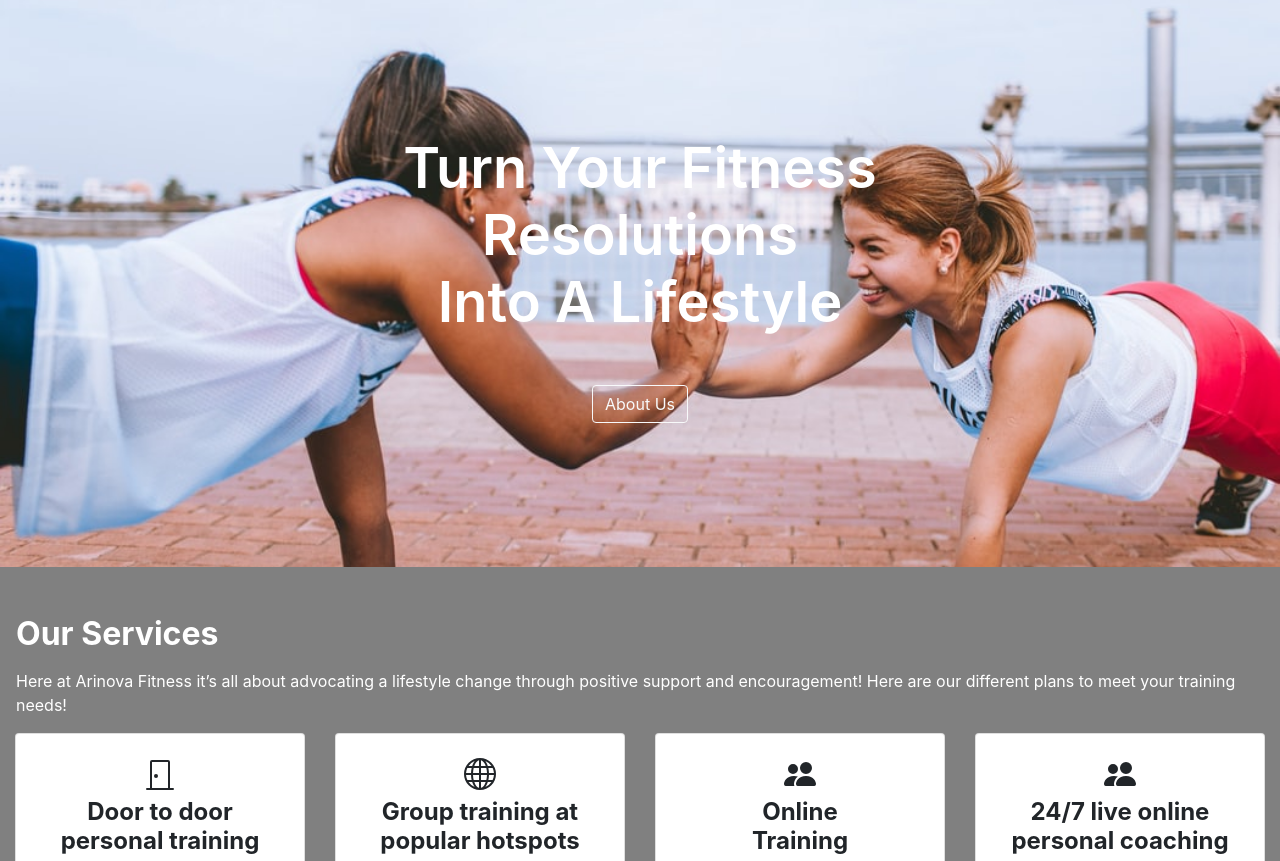
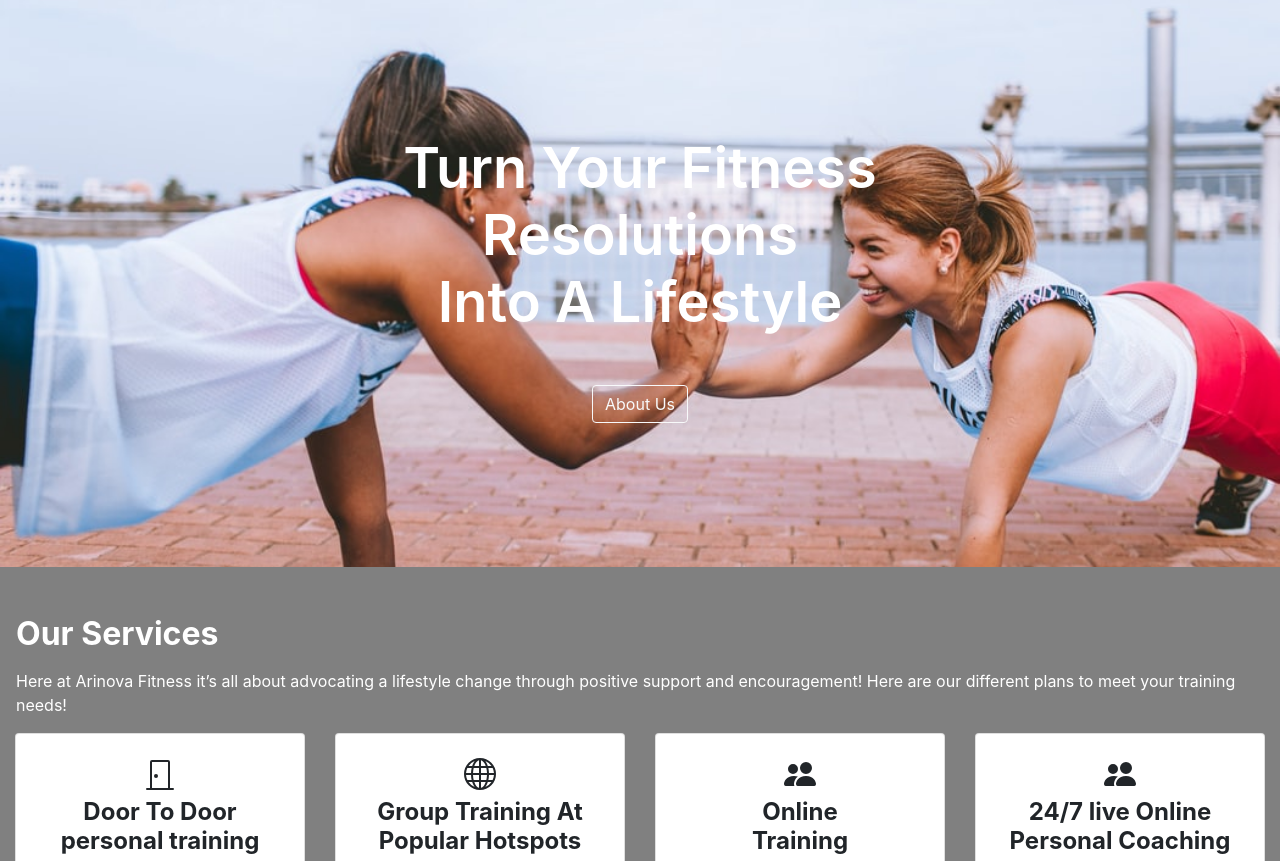
Before and after one commit to ThomasTheMedic/ArinovaFitness, a plain HTML site: page index.html in a window 1280 px wide. Shown: the part 77-938 px from the top of the page. Drawn offline with nearby package versions, Linux system fonts and the light colour scheme.

Commit message:
Update index.html

```diff
--- a/index.html
+++ b/index.html
@@ -82,7 +82,7 @@
                                 <path fill-rule="evenodd" d="M1 15.5a.5.5 0 0 1 .5-.5h13a.5.5 0 0 1 0 1h-13a.5.5 0 0 1-.5-.5z"></path>
                             </svg>
                         </div>
-                        <h4 class="font-weight-bold pt-2">Door to door personal training</h4>
+                        <h4 class="font-weight-bold pt-2">Door To Door personal training</h4>
                         <p class="py-4">
                             Looking to get the best shape of your lives? Engage a personal trainer with us to provide personalised training for you. What’s more? It’s at the very convenience of your doorstep!
                         </p>
@@ -96,7 +96,7 @@
                                 <path fill-rule="evenodd" d="M1.018 7.5h2.49c.03-.877.138-1.718.312-2.5H1.674a6.958 6.958 0 0 0-.656 2.5zM2.255 4H4.09a9.266 9.266 0 0 1 .64-1.539 6.7 6.7 0 0 1 .597-.933A7.024 7.024 0 0 0 2.255 4zM8 0a8 8 0 1 0 0 16A8 8 0 0 0 8 0zm-.5 1.077c-.67.204-1.335.82-1.887 1.855-.173.324-.33.682-.468 1.068H7.5V1.077zM7.5 5H4.847a12.5 12.5 0 0 0-.338 2.5H7.5V5zm1 2.5V5h2.653c.187.765.306 1.608.338 2.5H8.5zm-1 1H4.51a12.5 12.5 0 0 0 .337 2.5H7.5V8.5zm1 2.5V8.5h2.99a12.495 12.495 0 0 1-.337 2.5H8.5zm-1 1H5.145c.138.386.295.744.468 1.068.552 1.035 1.218 1.65 1.887 1.855V12zm-2.173 2.472a6.695 6.695 0 0 1-.597-.933A9.267 9.267 0 0 1 4.09 12H2.255a7.024 7.024 0 0 0 3.072 2.472zM1.674 11H3.82a13.651 13.651 0 0 1-.312-2.5h-2.49c.062.89.291 1.733.656 2.5zm8.999 3.472A7.024 7.024 0 0 0 13.745 12h-1.834a9.278 9.278 0 0 1-.641 1.539 6.688 6.688 0 0 1-.597.933zM10.855 12H8.5v2.923c.67-.204 1.335-.82 1.887-1.855A7.98 7.98 0 0 0 10.855 12zm1.325-1h2.146c.365-.767.594-1.61.656-2.5h-2.49a13.65 13.65 0 0 1-.312 2.5zm.312-3.5h2.49a6.959 6.959 0 0 0-.656-2.5H12.18c.174.782.282 1.623.312 2.5zM11.91 4a9.277 9.277 0 0 0-.64-1.539 6.692 6.692 0 0 0-.597-.933A7.024 7.024 0 0 1 13.745 4h-1.834zm-1.055 0H8.5V1.077c.67.204 1.335.82 1.887 1.855.173.324.33.682.468 1.068z"></path>
                             </svg>
                         </div>
-                        <h4 class="font-weight-bold pt-2">Group training at popular hotspots</h4>
+                        <h4 class="font-weight-bold pt-2">Group Training At Popular Hotspots</h4>
                         <p class="py-4">
                             Join our fun and engaging fitness sessions where like minded individuals come together to grow, sweat and enjoy the training session together!
                         </p>
@@ -124,7 +124,7 @@
                                 <path fill-rule="evenodd" d="M7 14s-1 0-1-1 1-4 5-4 5 3 5 4-1 1-1 1H7zm4-6a3 3 0 1 0 0-6 3 3 0 0 0 0 6zm-5.784 6A2.238 2.238 0 0 1 5 13c0-1.355.68-2.75 1.936-3.72A6.325 6.325 0 0 0 5 9c-4 0-5 3-5 4s1 1 1 1h4.216zM4.5 8a2.5 2.5 0 1 0 0-5 2.5 2.5 0 0 0 0 5z"></path>
                             </svg>
                         </div>
-                        <h4 class="font-weight-bold pt-2">24/7 live online personal coaching</h4>
+                        <h4 class="font-weight-bold pt-2">24/7 live Online Personal Coaching</h4>
                         <p class="py-4">
                             Hoping to get fitter but find it hard to have time to head to your nearest gym? Always on the move? We provide our very own 1-1 live personal training session at the comfort of your own space.
                         </p>
```
